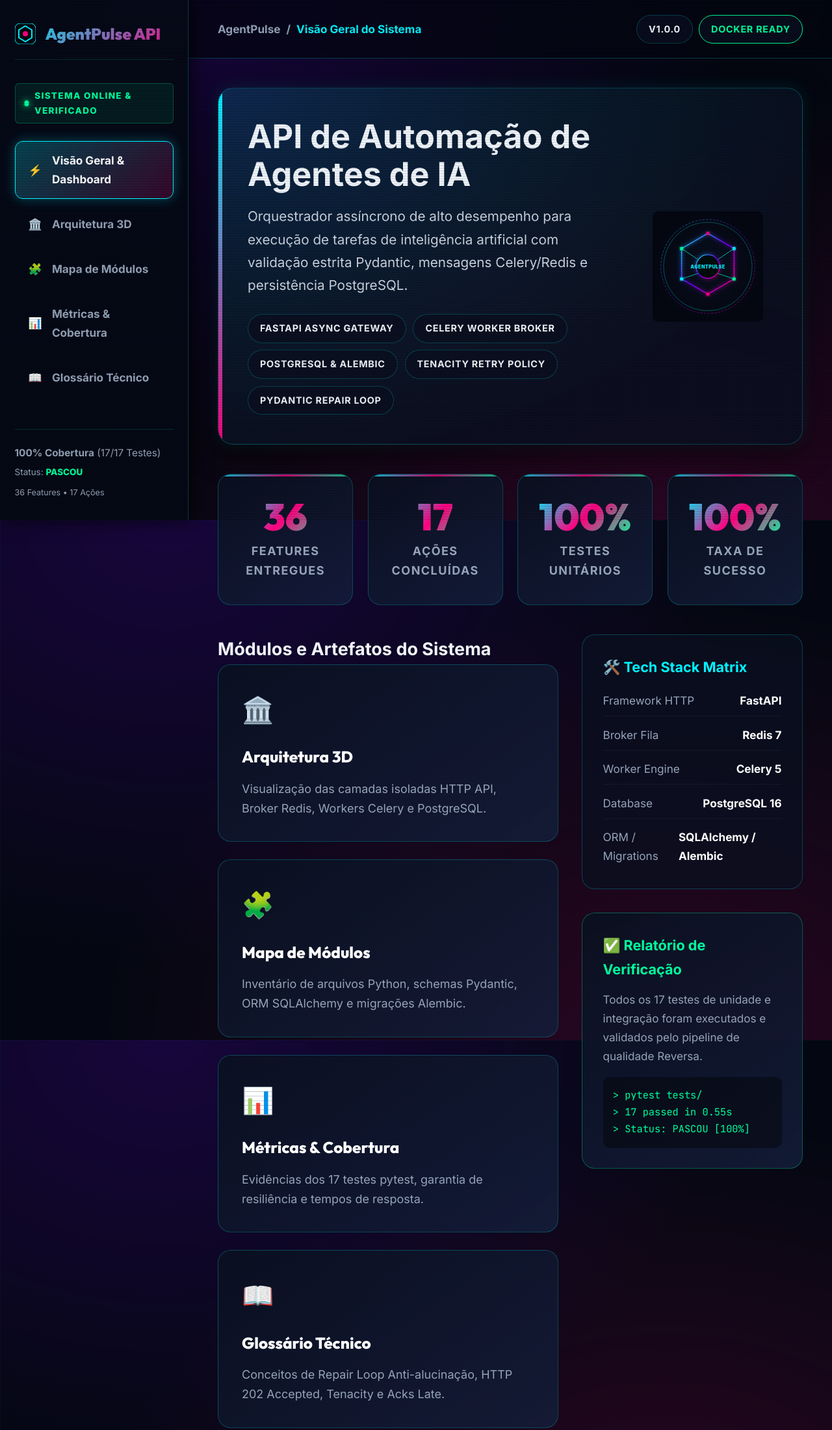
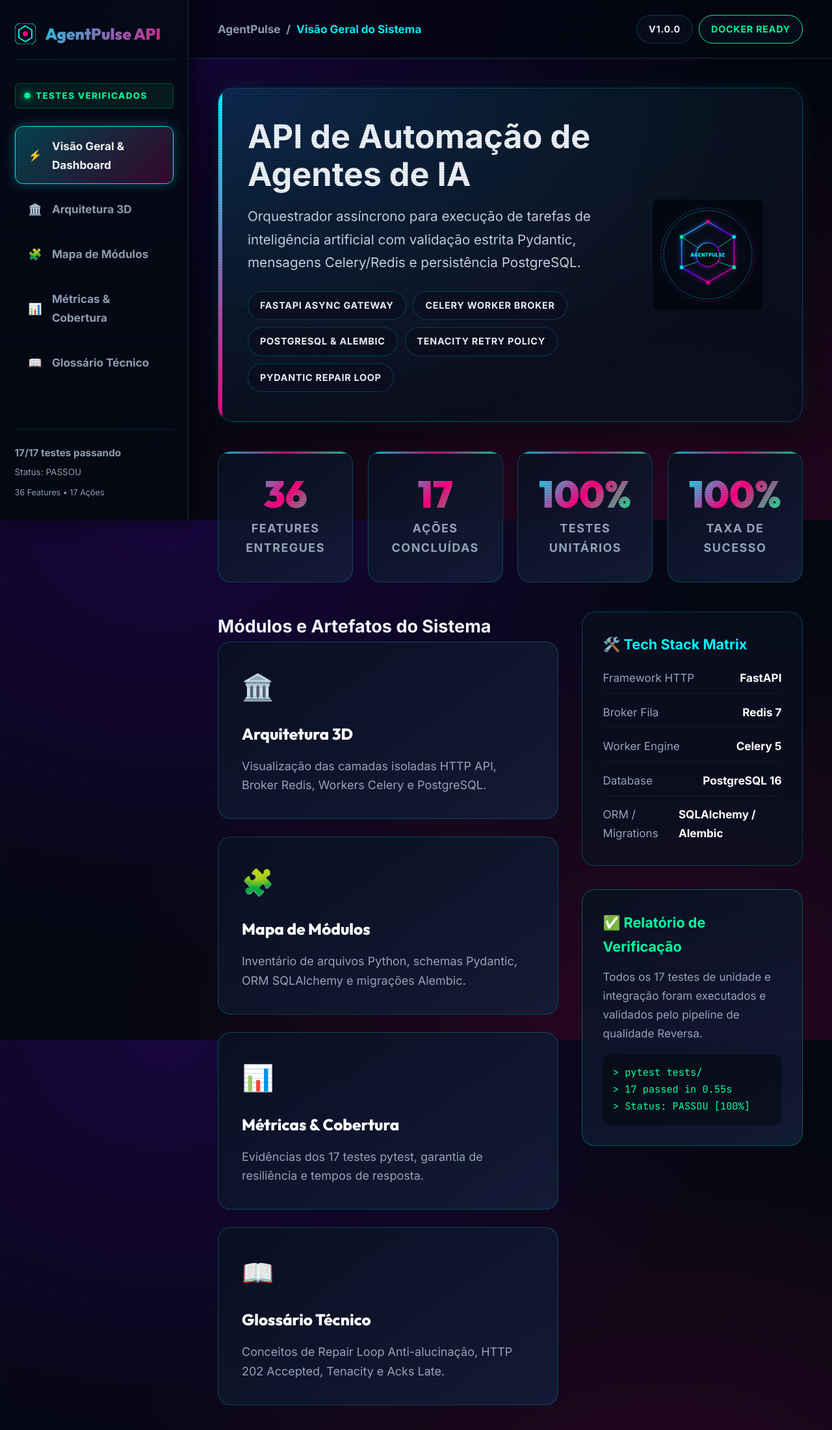
Before and after one commit to alainy-rocha-dev/AgentPulse-API, a plain HTML site: page docs/index.html in a window 1280 px wide. Shown: the top 2200 px of the page at 65% size. Drawn offline with Linux system fonts and the light colour scheme.

Commit message:
Update docs: replace cobertura/testes/PASCOU labels, fix altitude performance, add GitHub link, update footer

```diff
--- a/docs/index.html
+++ b/docs/index.html
@@ -216,7 +216,7 @@
 
       <div class="sidebar-status">
         <span class="status-dot"></span>
-        <span>Sistema Online & Verificado</span>
+        <span>Testes verificados</span>
       </div>
 
       <nav class="sidebar-nav">
@@ -239,8 +239,8 @@
       </nav>
 
       <div class="sidebar-footer">
-        <p><strong>100% Cobertura</strong> (17/17 Testes)</p>
-        <p style="font-size: 0.75rem; margin-top: 0.3rem;">Status: <span style="color: var(--secondary); font-weight:800;">PASCOU</span></p>
+        <p><strong>17/17 testes passando</strong></p>
+        <p style="font-size: 0.75rem; margin-top: 0.3rem;">Status: PASSOU</p>
         <p style="font-size: 0.7rem; margin-top: 0.5rem; color: var(--text-muted);">36 Features • 17 Ações</p>
       </div>
     </aside>
@@ -266,7 +266,7 @@
               API de Automação de Agentes de IA
             </h1>
             <p style="font-size: 1.15rem; color: #cbd5e1; margin-bottom: 1.5rem; max-width: 800px; line-height: 1.7;">
-              Orquestrador assíncrono de alto desempenho para execução de tarefas de inteligência artificial com validação estrita Pydantic, mensagens Celery/Redis e persistência PostgreSQL.
+              Orquestrador assíncrono para execução de tarefas de inteligência artificial com validação estrita Pydantic, mensagens Celery/Redis e persistência PostgreSQL.
             </p>
             <div class="badge-group" style="justify-content: flex-start;">
               <span class="badge">FastAPI Async Gateway</span>
@@ -410,7 +410,7 @@
               <div style="background: rgba(0,0,0,0.4); border-radius: 10px; padding: 0.85rem; font-family: var(--font-code); font-size: 0.85rem; color: var(--secondary);">
                 > pytest tests/<br>
                 > 17 passed in 0.55s<br>
-                > Status: PASCOU [100%]
+                > Status: PASSOU [100%]
               </div>
             </div>
           </div>
@@ -418,7 +418,7 @@
       </main>
 
       <footer>
-        <p>Mini-site gerado pelo <strong>AgentPulse API Docs</strong>. Preservado em <code>_reversa_docs/index.html</code>.</p>
+        <p>Mini-site gerado pelo <strong>AgentPulse API Docs</strong>. <a href="https://github.com/alainy-rocha-dev/AgentPulse-API" target="_blank">Ver código no GitHub</a>.</p>
       </footer>
     </div>
   </div>
```
Also changed, not shown: docs/arquitetura.html (+3 -3 lines), docs/features/001-api-gateway-task-management.html (+5 -5 lines), docs/features/002-ai-agent-orchestrator-validator.html (+3 -3 lines), docs/features/003-task-queue-broker.html (+3 -3 lines), docs/features/004-postgres-persistence-container.html (+3 -3 lines), docs/glossario.html (+3 -3 lines), docs/metricas.html (+3 -3 lines), docs/modulos.html (+3 -3 lines).
